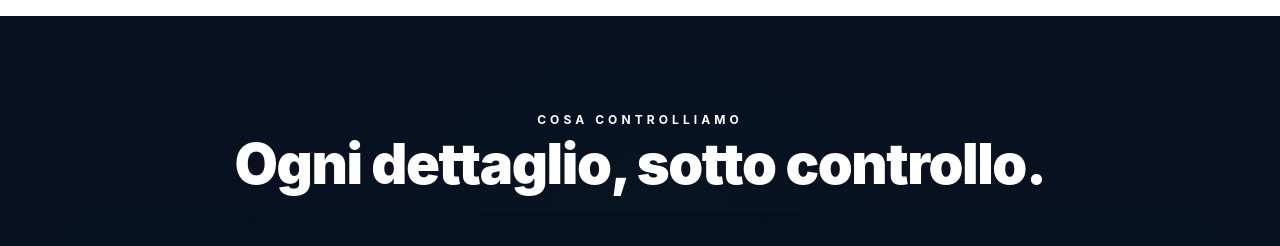
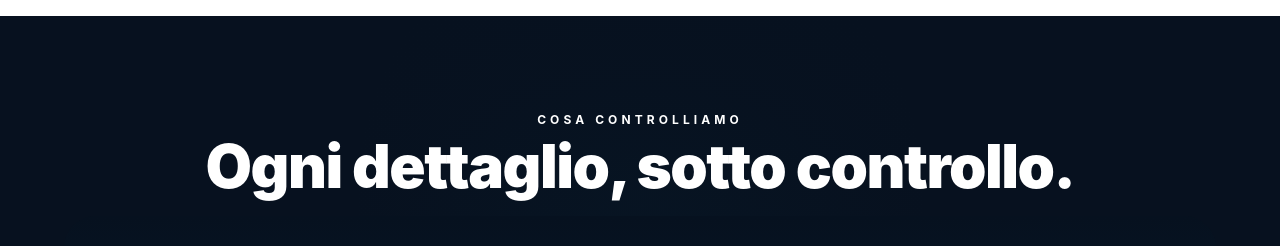
Before and after one commit to MarsOTA/checkautousata, a React (Vite) app: page / in a window 1280 px wide. Shown: the part 2060-2306 px from the top of the page. Built offline with nearby package versions, Linux system fonts and the light colour scheme; no server answers.

Commit message:
Update WhatWeCheckSection.tsx

```diff
--- a/src/components/sections/WhatWeCheckSection.tsx
+++ b/src/components/sections/WhatWeCheckSection.tsx
@@ -228,7 +228,7 @@ export function WhatWeCheckSection() {
       <div className="container relative z-10 mx-auto px-4">
         <div className="mx-auto mb-4 max-w-5xl text-center md:mb-5">
           <p className="text-xs font-bold uppercase tracking-[0.34em] text-cyan-300">Cosa controlliamo</p>
-        <h2 className="mt-2 text-3xl font-black leading-[1.05] tracking-tight sm:text-4xl md:text-5xl lg:text-[56px]">
+        <h2 className="mt-2 text-3xl font-black leading-[1.05] tracking-tight sm:text-4xl md:text-5xl lg:text-[60px]">
   Ogni dettaglio, <span className="text-cyan-300">sotto controllo.</span>
 </h2>
         </div>
```
